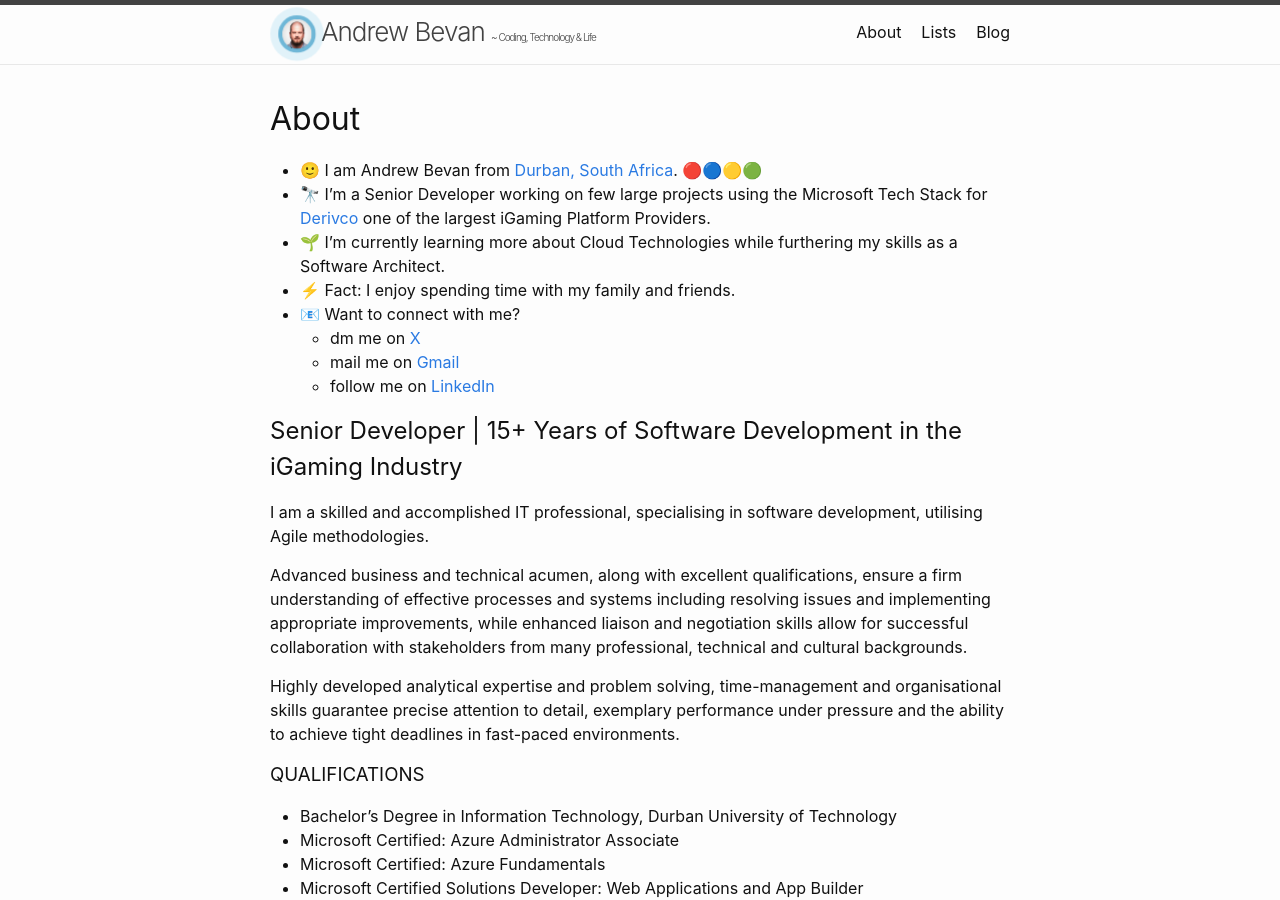
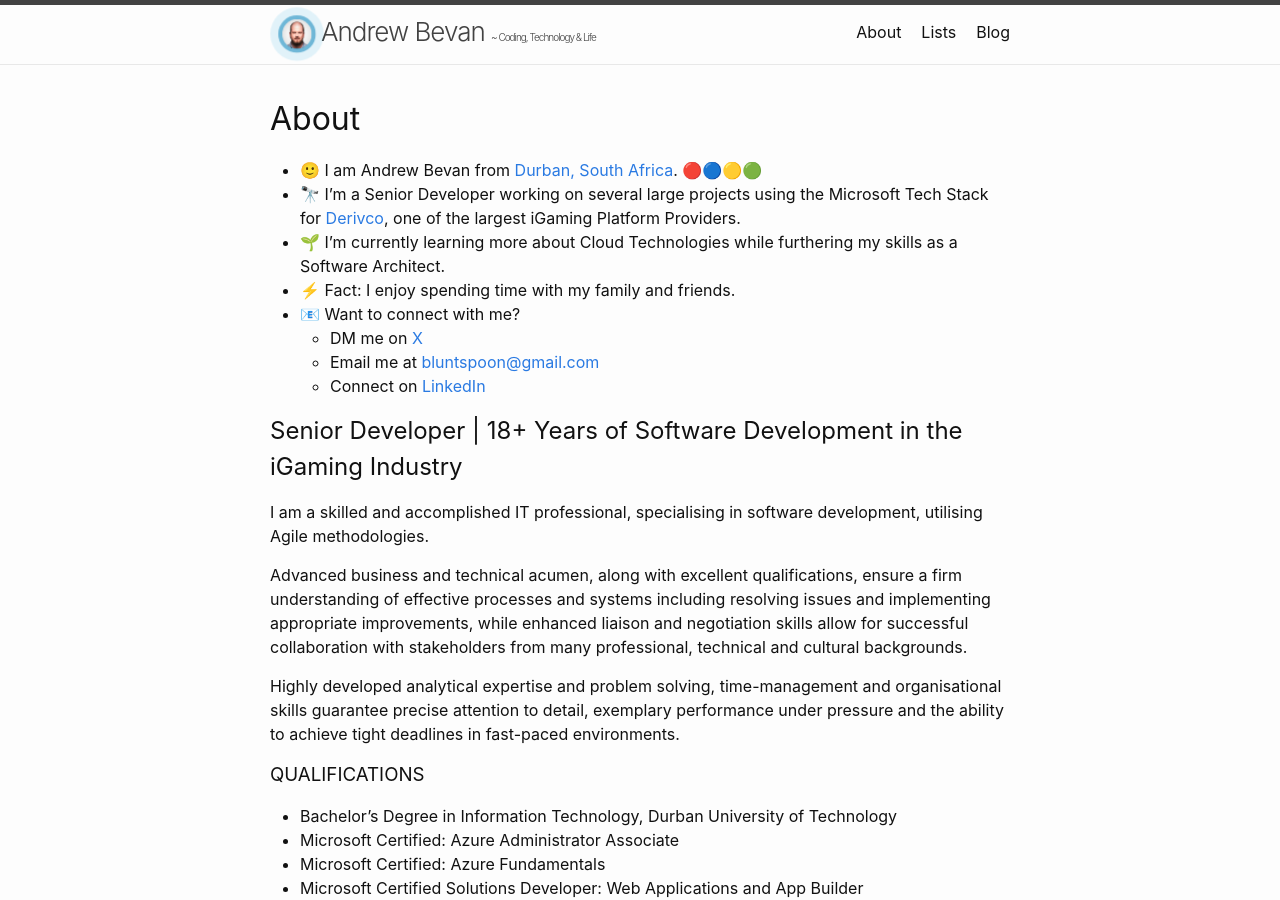
Before and after one commit to bluntspoon/bluntspoon.github.io, a Jekyll site: the page built from about.md, in a window 1280 px wide and 900 px high. Built offline with Jekyll 4.4.1, drawn with Linux system fonts in a browser that asks for light colours.

Commit message:
Improve page content: fix typos, update metadata, add SEO descriptions (#28)
* Initial plan

* Initial exploration - planning improvements

Co-authored-by: bluntspoon <5371411+bluntspoon@users.noreply.github.com>

* Improve page content: fix typos, enhance formatting, add SEO descriptions

Co-authored-by: bluntspoon <5371411+bluntspoon@users.noreply.github.com>

* Fix years of experience inconsistency (15+ to 18+)

Co-authored-by: bluntspoon <5371411+bluntspoon@users.noreply.github.com>

* Use UK English: change 'favorite' to 'favourite'

Co-authored-by: bluntspoon <5371411+bluntspoon@users.noreply.github.com>

---------

Co-authored-by: copilot-swe-agent[bot] <198982749+Copilot@users.noreply.github.com>
Co-authored-by: bluntspoon <5371411+bluntspoon@users.noreply.github.com>
Co-authored-by: Andrew Bevan <bluntspoon@gmail.com>

```diff
--- a/about.md
+++ b/about.md
@@ -2,19 +2,19 @@
 layout: page
 title: About
 permalink: /about/
-description: "Andrew Bevan - Senior Developer with 15+ years of software development experience in the iGaming industry, specializing in .NET, C#, and Azure cloud technologies."
+description: Senior Developer with 18+ years at Derivco, specializing in C#, .NET, cloud technologies, and software architecture in the iGaming industry.
 ---
 
 - 🙂 I am Andrew Bevan from [Durban, South Africa](https://goo.gl/maps/rQsiecctb9SovcdG9). 🔴🔵🟡🟢
-- 🔭 I’m a Senior Developer working on few large projects using the Microsoft Tech Stack for [Derivco](https://www.derivco.com) one of the largest iGaming Platform Providers.
+- 🔭 I’m a Senior Developer working on several large projects using the Microsoft Tech Stack for [Derivco](https://www.derivco.com), one of the largest iGaming Platform Providers.
 - 🌱 I’m currently learning more about Cloud Technologies while furthering my skills as a Software Architect.
 - ⚡ Fact: I enjoy spending time with my family and friends.
 - 📧 Want to connect with me?
-  - dm me on [X](https://x.com/bluntspoon)
-  - mail me on [Gmail](mailto:bluntspoon@gmail.com)
-  - follow me on [LinkedIn](https://www.linkedin.com/in/andrew-bevan)
+  - DM me on [X](https://x.com/bluntspoon)
+  - Email me at [bluntspoon@gmail.com](mailto:bluntspoon@gmail.com)
+  - Connect on [LinkedIn](https://www.linkedin.com/in/andrew-bevan)
 
-## Senior Developer | 15+ Years of Software Development in the iGaming Industry
+## Senior Developer | 18+ Years of Software Development in the iGaming Industry
 
 I am a skilled and accomplished IT professional, specialising in software development, utilising Agile methodologies.
 
```
Also changed, not shown: list-books.md (+3 -1 lines), list-places.md (+2 -3 lines), list-software.md (+1 -1 lines), lists.md (+5 -5 lines).
